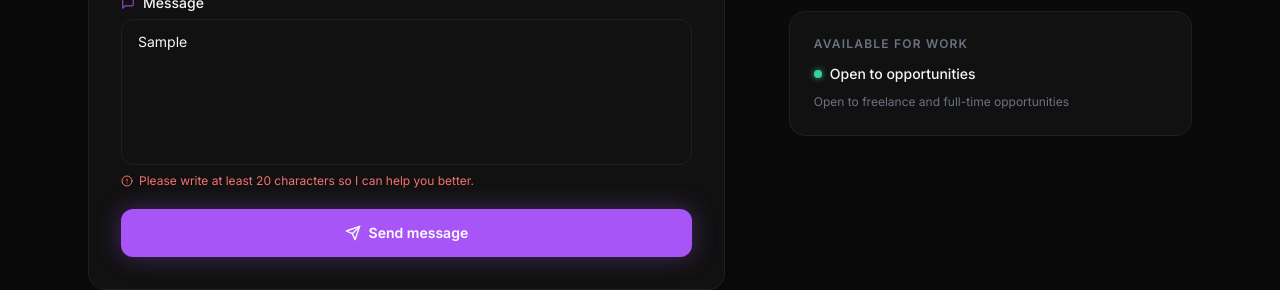
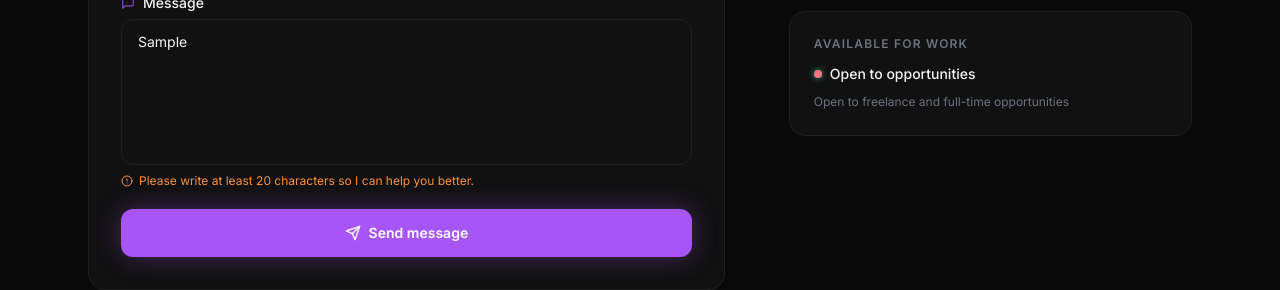
Before and after one commit to ranaasad01/atomic-build-a-modern-portfolio-website-with-da-96f80f2b, a Next.js app: page /contact in a window 1280 px wide. Both pictures are taken after typing "Sample", "name@example.com", "Sample", "Sample" into the empty fields and a click on the button "Send message". Shown: the part 728-1018 px from the top of the page. Built offline with nearby package versions, Linux system fonts and the light colour scheme.

Commit message:
style: retheme color palette

```diff
--- a/app/contact/page.tsx
+++ b/app/contact/page.tsx
@@ -119,7 +119,7 @@ function FormField({ id, label, icon, error, children }: FormFieldProps) {
             animate={{ opacity: 1, y: 0 }}
             exit={{ opacity: 0, y: -4 }}
             transition={{ duration: 0.2 }}
-            className="flex items-center gap-1.5 text-xs text-red-400 mt-0.5"
+            className="flex items-center gap-1.5 text-xs text-orange-400 mt-0.5"
           >
             <AlertCircle size={12} />
             {error}
@@ -284,7 +284,7 @@ function ContactForm({ onSuccess }: { onSuccess: () => void }) {
         <motion.p
           initial={{ opacity: 0 }}
           animate={{ opacity: 1 }}
-          className="flex items-center gap-2 text-sm text-red-400 bg-red-400/10 border border-red-400/20 rounded-xl px-4 py-3"
+          className="flex items-center gap-2 text-sm text-orange-400 bg-orange-400/10 border border-orange-400/20 rounded-xl px-4 py-3"
         >
           <AlertCircle size={16} />
           {t("contact.form.errorMessage")}
@@ -415,7 +415,7 @@ function ContactInfoBlock() {
           {t("contact.info.availability")}
         </p>
         <div className="flex items-center gap-2 mb-2">
-          <span className="w-2 h-2 rounded-full bg-emerald-400 shadow-[0_0_6px_rgba(52,211,153,0.8)]" />
+          <span className="w-2 h-2 rounded-full bg-rose-400 shadow-[0_0_6px_rgba(52,211,153,0.8)]" />
           <span className="text-sm font-medium text-[var(--foreground)]">
             {t("contact.info.availableStatus")}
           </span>
@@ -442,9 +442,9 @@ function SuccessToast({ visible, onDismiss }: { visible: boolean; onDismiss: ()
           initial="hidden"
           animate="visible"
           exit="exit"
-          className="fixed bottom-8 left-1/2 -translate-x-1/2 z-50 flex items-center gap-3 bg-[var(--surface)] border border-emerald-500/30 shadow-[0_8px_32px_rgba(0,0,0,0.4),0_0_0_1px_rgba(52,211,153,0.15)] rounded-2xl px-6 py-4 min-w-[320px] max-w-sm"
+          className="fixed bottom-8 left-1/2 -translate-x-1/2 z-50 flex items-center gap-3 bg-[var(--surface)] border border-rose-500/30 shadow-[0_8px_32px_rgba(0,0,0,0.4),0_0_0_1px_rgba(52,211,153,0.15)] rounded-2xl px-6 py-4 min-w-[320px] max-w-sm"
         >
-          <span className="w-9 h-9 rounded-xl bg-emerald-400/10 flex items-center justify-center text-emerald-400 flex-shrink-0">
+          <span className="w-9 h-9 rounded-xl bg-rose-400/10 flex items-center justify-center text-rose-400 flex-shrink-0">
             <CheckCircle size={20} />
           </span>
           <div className="flex-1">
--- a/app/page.tsx
+++ b/app/page.tsx
@@ -172,7 +172,7 @@ export default function HomePage() {
             animate="visible"
             className="inline-flex items-center gap-2 mt-12 px-4 py-2 rounded-full bg-[var(--surface)] border border-[var(--border)] text-sm text-[var(--muted)]"
           >
-            <span className="w-2 h-2 rounded-full bg-emerald-400 animate-pulse" />
+            <span className="w-2 h-2 rounded-full bg-rose-400 animate-pulse" />
             {t("hero.availability")}
           </motion.div>
         </div>
```
